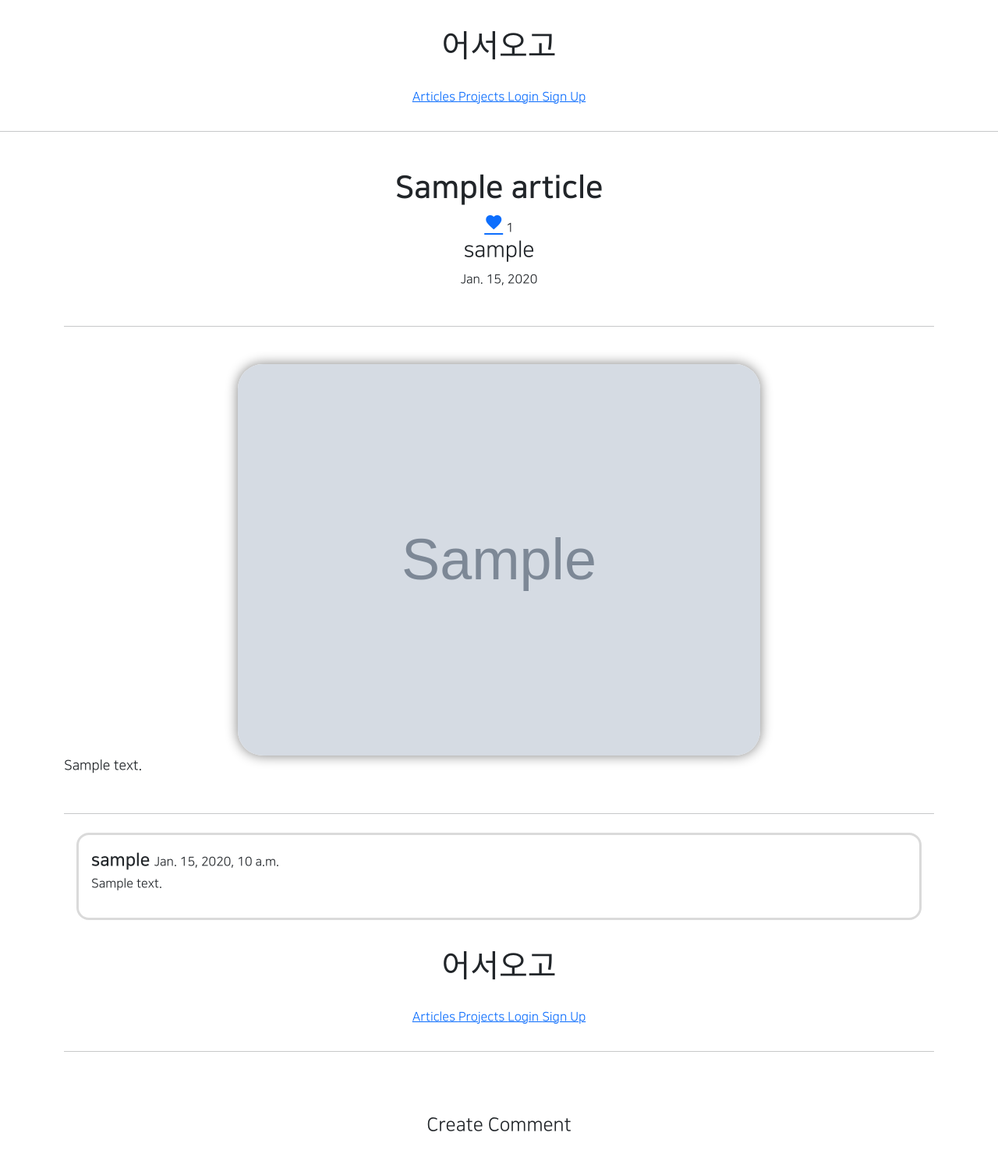
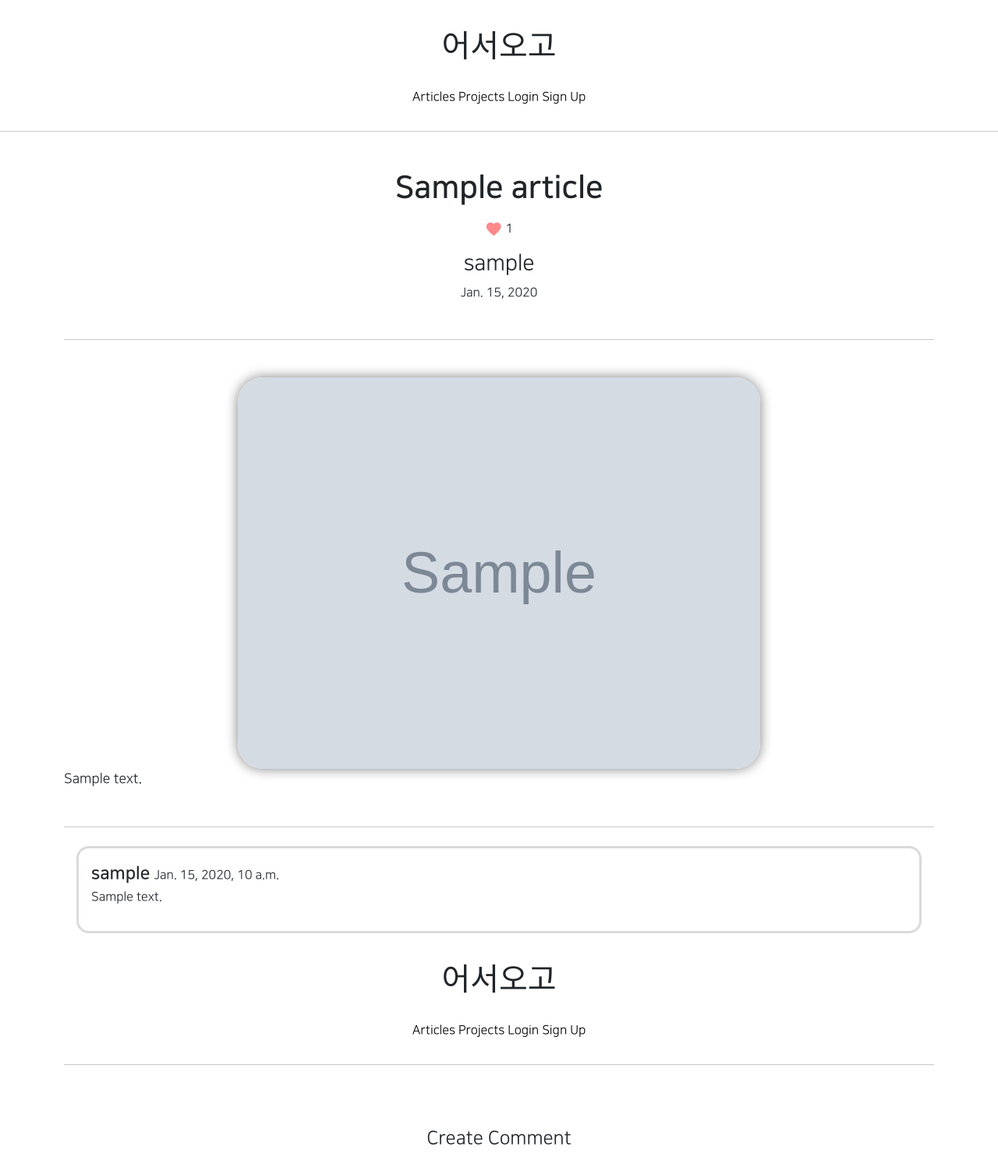
Before and after one commit to namvandy/gi_6, a Django app: page /articles/detail/1 in a window 1280 px wide. Shown: the top 1507 px of the page at 78% size. Run offline with Django 3.2, Linux system fonts and the light colour scheme; tables that the repository leaves empty hold one stand-in row (values such as "Sample post"); grey boxes marked "Sample" are stand-in pictures; parts of the project's set-up code (start-up, migrations or seed data) failed here and were passed over; some libraries are stand-ins or nearby versions.

Commit message:
8/24 4st commit static- base.css a태그, a:hover 변경해 하트에 밑줄사라지게, 마우스호버링(올렸을 때) 디자인 변경 -- articleapp-templates- detail.html 하트모양부분 style="vertical-align: middle; font-size: 1.4rem" 추가 감싸고 있는 div태그에 my-3 마진추가

```diff
--- a/articleapp/templates/articleapp/detail.html
+++ b/articleapp/templates/articleapp/detail.html
@@ -6,8 +6,8 @@
         <div class="my-5">
             {#     제목, 글쓴이, 작성일자       #}
             <h1 class="NNS_B">{{ target_article.title }}</h1>
-            <div>
-                <a href="{% url 'likeapp:article_like' article_pk=target_article.pk %}" class="material-icons">
+            <div class="my-3">
+                <a href="{% url 'likeapp:article_like' article_pk=target_article.pk %}" class="material-icons" style="vertical-align: middle; font-size: 1.4rem; color: #f88;">
                     favorite
                 </a>
                 <span>
--- a/static/base.css
+++ b/static/base.css
@@ -72,3 +72,14 @@
         font-size : 13px;
     }
 }
+
+/*앵커태그 변경 하트에 밑줄사라짐(개발자도구 disable cache)*/
+a {
+    text-decoration: none;
+    color: black;
+}
+/*마우스가 호버링되어있을 때(마우스를 올렸을 때)*/
+a:hover {
+    color: red;
+    text-decoration: none;
+}
```
